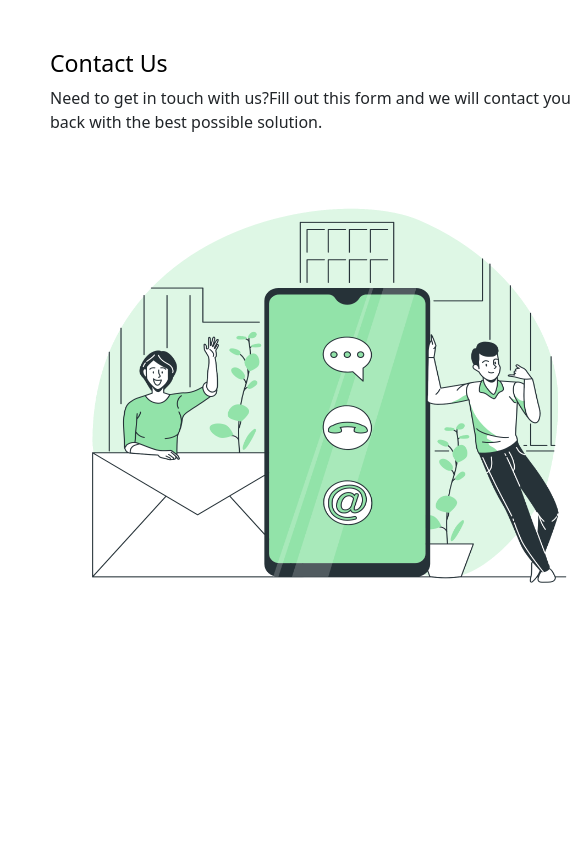
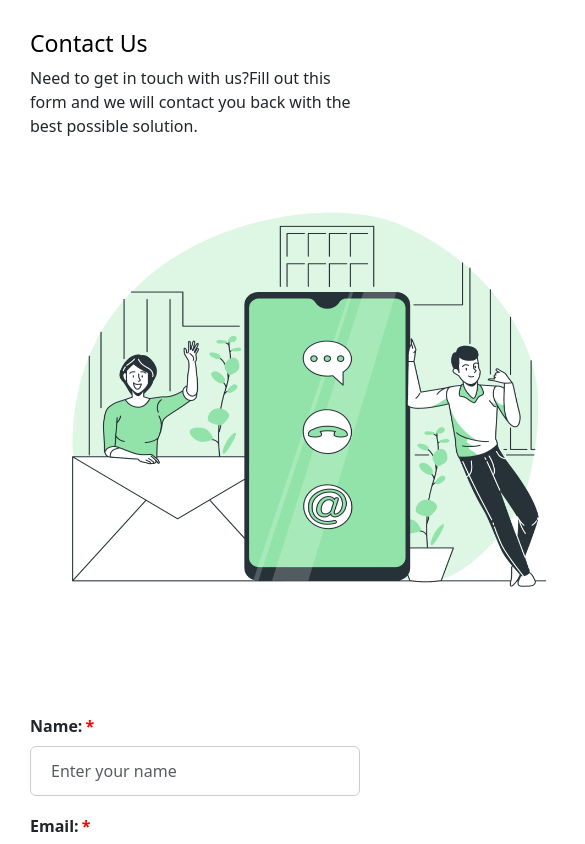
Before and after one commit to sakshisharma1007/Project_MediFind, an Angular app in the folder UI_Client/: page /contact in a window 390 px wide. Shown: the top 844 px of the page, 585 px wide, since content can reach past the window. Built offline with nearby package versions, Linux system fonts and the light colour scheme.

Commit message:
Final Commit

```diff
--- a/UI_Client/src/app/contact/contact.component.scss
+++ b/UI_Client/src/app/contact/contact.component.scss
@@ -51,3 +51,19 @@ input[type=text], input[type=password], input[type=email], textarea {
 .err_mess{
   color: red;
 }
+
+@media (max-width: 768px) {
+  .contact-page {
+    flex-direction: column;
+  }
+
+  .left-section,
+  .right-section {
+    flex: 1;
+    padding: 30px;
+  }
+
+  form {
+    grid-template-columns: 1fr;
+  }
+}
--- a/UI_Client/src/app/home/home.component.html
+++ b/UI_Client/src/app/home/home.component.html
@@ -66,14 +66,14 @@
          <ul>
            <li><a href="/home/index">Home</a></li>
            <li><a href="/home/about">About Us</a></li>
-           <li><a href="/home/contact">Contact Us</a></li>
+           <li><a href="/userIndex/contact">Contact Us</a></li>
          </ul>
        </div>
        <div class="footer-col">
          <h4>Get help</h4>
          <ul>
-           <li><a href="/home/faq">FAQ</a></li>
-           <li><a href="/home/contact">Contact Us</a></li>
+           <li><a href="/userIndex/faq">FAQ</a></li>
+           <li><a href="/userIndex/contact">Contact Us</a></li>
          </ul>
        </div>
        <div class="footer-col">
```
